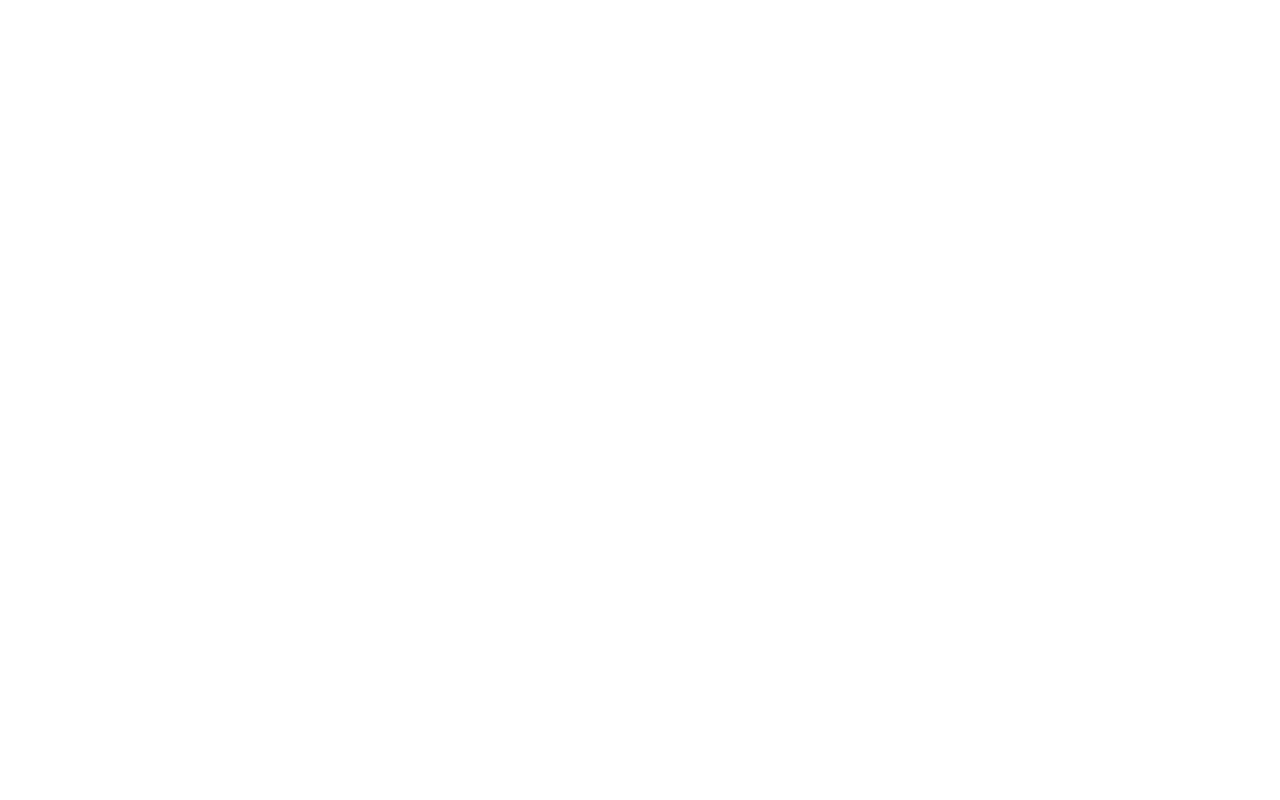
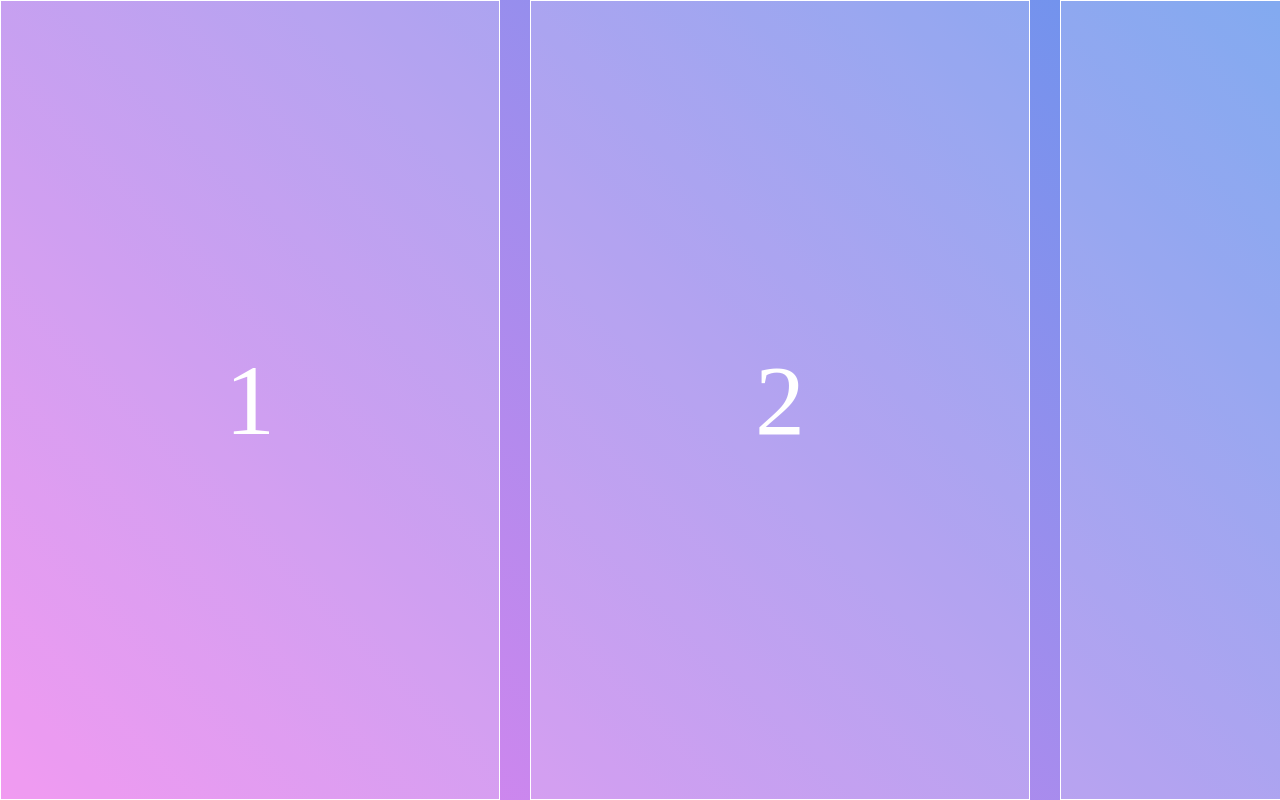
Before and after one commit to sieun533/swiper_ex, a plain HTML site: page index.html in a window 1280 px wide. Drawn offline with nearby package versions, Linux system fonts and the light colour scheme.

Commit message:
step1 기본 스와이프 사용법

```diff
--- a/index.html
+++ b/index.html
@@ -10,6 +10,26 @@
     <script src="https://cdn.jsdelivr.net/npm/swiper@10/swiper-bundle.min.js"></script>
 </head>
 <body>
+    <main>
+        <section class="swiper-wrapper">
+            <article class="swiper-slide">1</article>
+            <article class="swiper-slide">2</article>
+            <article class="swiper-slide">3</article>
+            <article class="swiper-slide">4</article>
+            <article class="swiper-slide">5</article>
+        </section>
+    </main>
 
+    <script>
+        //기본 스와이퍼 연결법
+        const swiper = new Swiper("main", {
+            speed: 500, //스와이프 시 패널이 넘어가는 속도(1000 = 1s)
+            loop: true, //스와이프를 순환
+            direction: "horizontal", //스와이프의 방향 vertical > 세로, horizontal > 가로
+            grabCursor: true, //스와이프가 넘어갈 때 마우스커서가 움켜쥐는 모션을 취함
+            slidesPerView: "auto",
+            spaceBetween: 30,
+        });
+    </script>
 </body>
 </html>
--- a/scss/style.scss
+++ b/scss/style.scss
@@ -1,3 +1,28 @@
 @charset "UTF_8";
 @import "reset";
 @import url('https://fonts.googleapis.com/css2?family=Orbitron&family=Roboto:wght@100&display=swap');
+
+main {
+    width: 100%;
+    height: 100vh;
+    background: linear-gradient(45deg, violet, cornflowerblue);
+    overflow: hidden;
+    position: relative;
+
+    .swiper-wrapper {
+        width: 100%;
+        height: 100%;
+
+        .swiper-slide {
+            width: 500px;
+            height: 100%;
+            background: rgba(255,255,255,.2);
+            font-size: 100px;
+            color: #fff;
+            display: flex;
+            justify-content: center;
+            align-items: center;
+            border: 1px solid #fff;
+        }
+    }
+}
```
Also changed, not shown: css/style.css, 1 other file.
